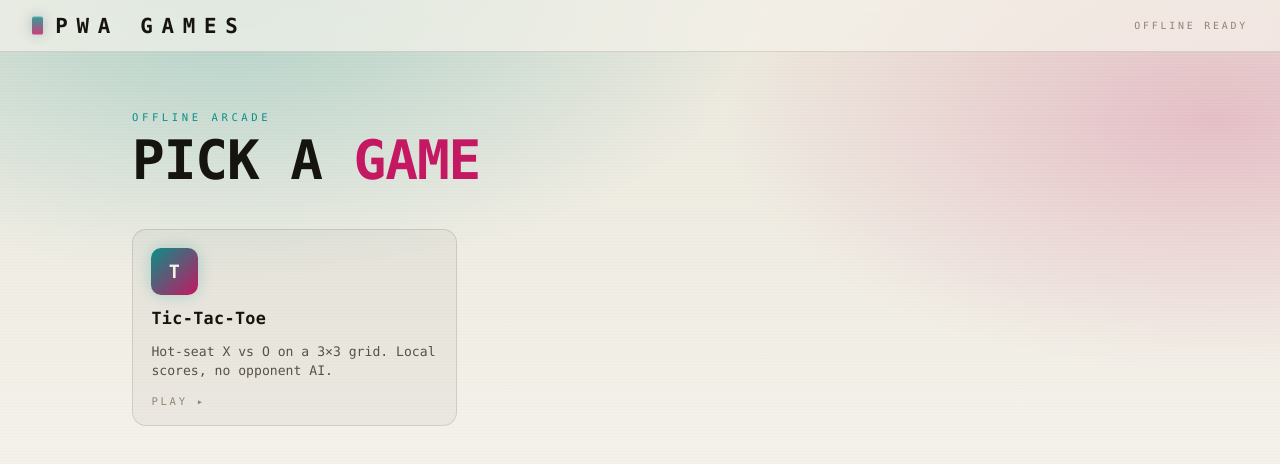
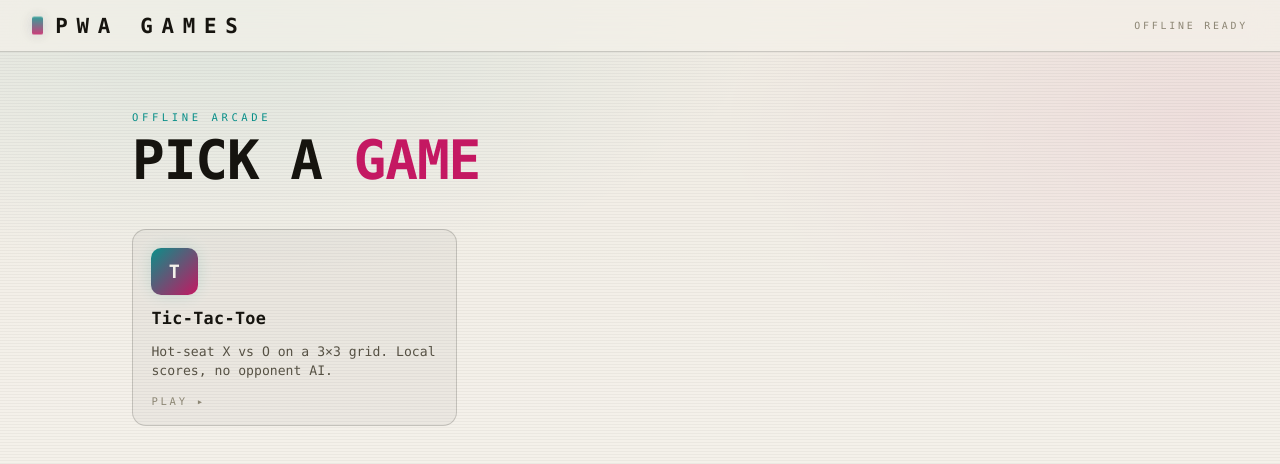
Before and after one commit to hnsk/pwa-games, a website built with Vite: page index.html in a window 1280 px wide. Built offline with nearby package versions, Linux system fonts and the light colour scheme.

Commit message:
Fix washed-out tictactoe (and shell) in light color scheme
The plasma-haze (body::before, opacity 0.9) and scanline overlay
(body::after, mix-blend-mode: overlay) were tuned for the near-black
cabinet. Under prefers-color-scheme: light they smeared into a garish
cyan→magenta rainbow band and a muddy cast, and the board borders
(--line at 0.12 alpha) were nearly invisible.

Light palette only (dark mode byte-identical, verified by screenshot):
- raise --line 0.12→0.18, --line-hi 0.32→0.40 (board definition)
- soften --glow-cyan/--glow-mag (0.28/0.22 → 0.16/0.14)
- light-scheme override: body::before opacity 0.9→0.5,
  body::after mix-blend multiply @ 0.22

Adds @e2e @tictactoe regression asserting the light-scheme body::before
opacity stays ≤0.55. Full suite 13/13 green.

```diff
--- a/src/style.css
+++ b/src/style.css
@@ -43,15 +43,17 @@
     --bg-2: #ebe7dc;
     --surface: rgba(20, 18, 14, 0.035);
     --surface-hi: rgba(20, 18, 14, 0.06);
-    --line: rgba(20, 18, 14, 0.12);
-    --line-hi: rgba(20, 18, 14, 0.32);
+    --line: rgba(20, 18, 14, 0.18);
+    --line-hi: rgba(20, 18, 14, 0.4);
     --ink: #16140f;
     --ink-dim: #565144;
     --ink-faint: #8c8674;
     --cyan: #0a8f89;
     --magenta: #c41862;
-    --glow-cyan: rgba(10, 143, 137, 0.28);
-    --glow-mag: rgba(196, 24, 98, 0.22);
+    /* haze glows are layered at 0.9 opacity; over paper they smear into
+       a garish rainbow band, so the light palette keeps them faint. */
+    --glow-cyan: rgba(10, 143, 137, 0.16);
+    --glow-mag: rgba(196, 24, 98, 0.14);
   }
 }
 
@@ -105,6 +107,19 @@ body::after {
   );
   mix-blend-mode: overlay;
   opacity: 0.5;
+}
+
+/* The atmosphere layers are tuned for the near-black cabinet. On the
+   light "paper" variant the same opacities wash the page out, so dial
+   the haze + scanlines back (dark mode is untouched). */
+@media (prefers-color-scheme: light) {
+  body::before {
+    opacity: 0.5;
+  }
+  body::after {
+    mix-blend-mode: multiply;
+    opacity: 0.22;
+  }
 }
 
 #app {
```
Also changed, not shown: tests/tictactoe.spec.ts (+19 -0 lines).
